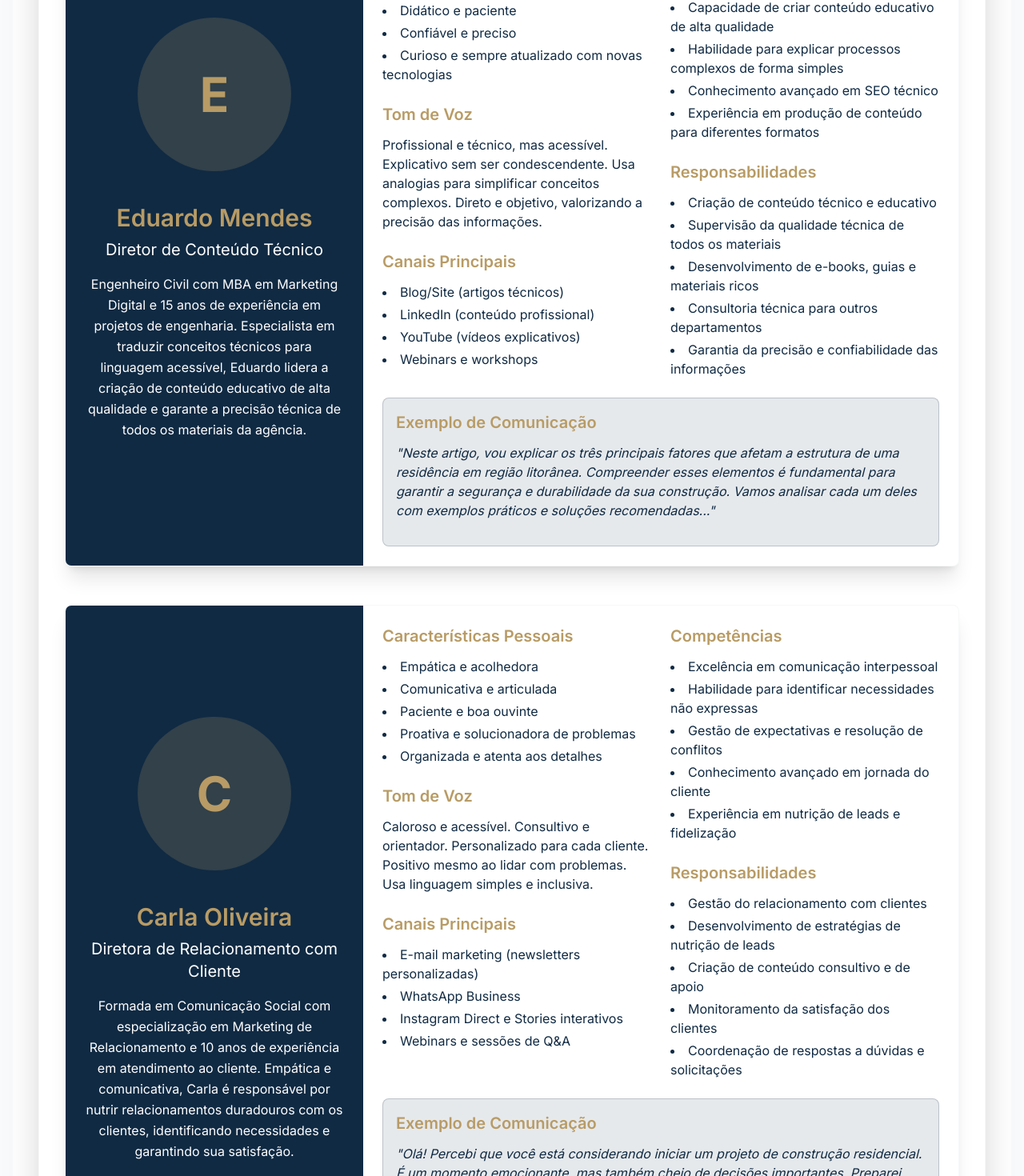
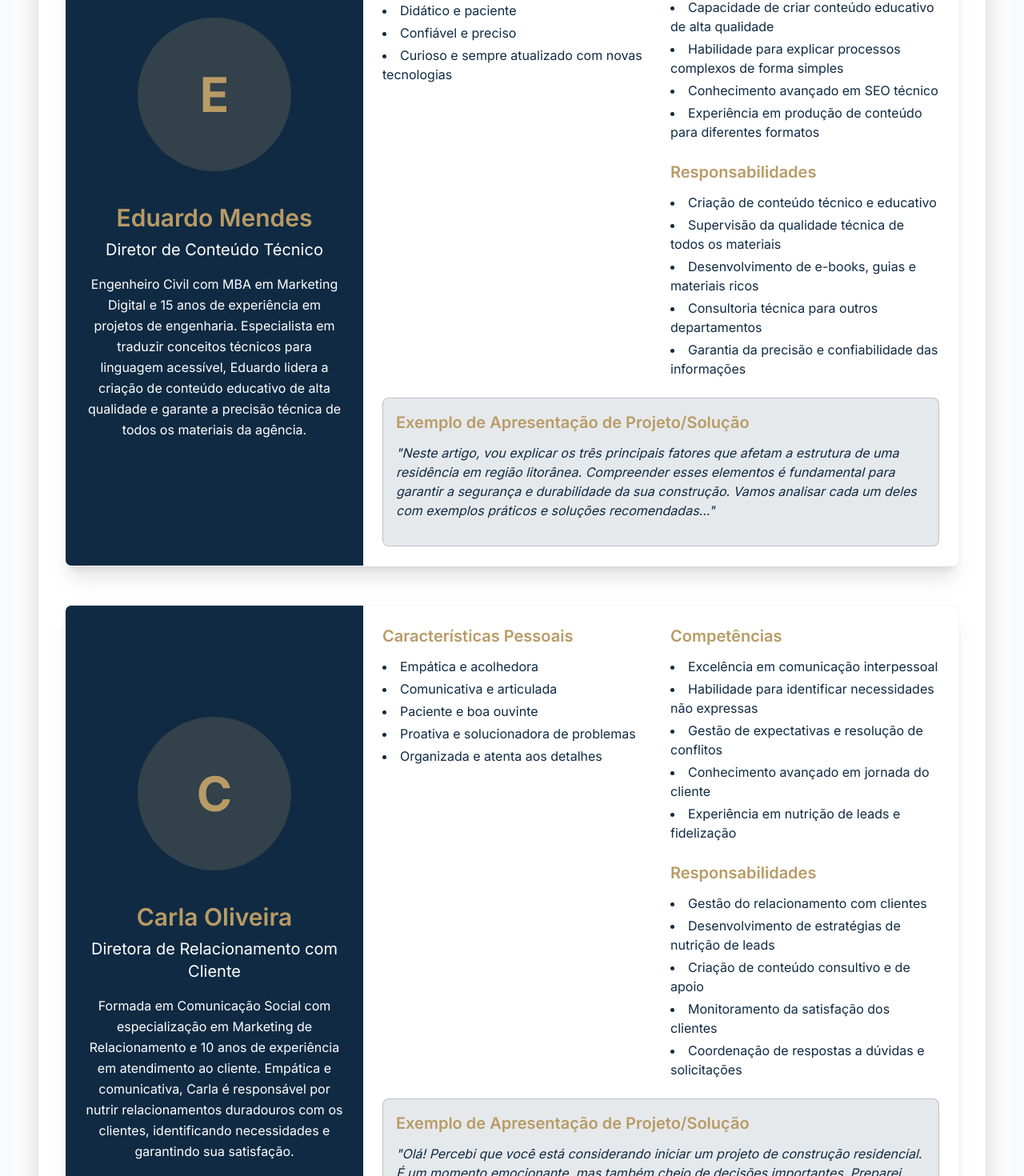
Before and after one commit to AgenciaNexus25/agencia-nexus-site, a Next.js app: page /sobre in a window 1280 px wide. Shown: the part 1576-3046 px from the top of the page at 80% size. Built offline with nearby package versions, Linux system fonts and the light colour scheme.

Commit message:
Ajuste na seção Nossa Equipe: removidos campos de tom de voz e canais principais, renomeado campo de exemplo para Apresentação de Projeto/Solução

```diff
--- a/src/app/sobre/page.tsx
+++ b/src/app/sobre/page.tsx
@@ -19,7 +19,6 @@ export default function SobrePage() {
         "Confiável e preciso",
         "Curioso e sempre atualizado com novas tecnologias"
       ],
-      tone: "Profissional e técnico, mas acessível. Explicativo sem ser condescendente. Usa analogias para simplificar conceitos complexos. Direto e objetivo, valorizando a precisão das informações.",
       skills: [
         "Domínio profundo de temas técnicos de engenharia e construção",
         "Capacidade de criar conteúdo educativo de alta qualidade",
@@ -34,8 +33,7 @@ export default function SobrePage() {
         "Consultoria técnica para outros departamentos",
         "Garantia da precisão e confiabilidade das informações"
       ],
-      channels: ["Blog/Site (artigos técnicos)", "LinkedIn (conteúdo profissional)", "YouTube (vídeos explicativos)", "Webinars e workshops"],
-      communication: "Neste artigo, vou explicar os três principais fatores que afetam a estrutura de uma residência em região litorânea. Compreender esses elementos é fundamental para garantir a segurança e durabilidade da sua construção. Vamos analisar cada um deles com exemplos práticos e soluções recomendadas..."
+      projectExample: "Neste artigo, vou explicar os três principais fatores que afetam a estrutura de uma residência em região litorânea. Compreender esses elementos é fundamental para garantir a segurança e durabilidade da sua construção. Vamos analisar cada um deles com exemplos práticos e soluções recomendadas..."
     },
     {
       name: "Carla Oliveira",
@@ -49,7 +47,6 @@ export default function SobrePage() {
         "Proativa e solucionadora de problemas",
         "Organizada e atenta aos detalhes"
       ],
-      tone: "Caloroso e acessível. Consultivo e orientador. Personalizado para cada cliente. Positivo mesmo ao lidar com problemas. Usa linguagem simples e inclusiva.",
       skills: [
         "Excelência em comunicação interpessoal",
         "Habilidade para identificar necessidades não expressas",
@@ -64,8 +61,7 @@ export default function SobrePage() {
         "Monitoramento da satisfação dos clientes",
         "Coordenação de respostas a dúvidas e solicitações"
       ],
-      channels: ["E-mail marketing (newsletters personalizadas)", "WhatsApp Business", "Instagram Direct e Stories interativos", "Webinars e sessões de Q&A"],
-      communication: "Olá! Percebi que você está considerando iniciar um projeto de construção residencial. É um momento emocionante, mas também cheio de decisões importantes. Preparei este guia com os 5 primeiros passos que recomendo para qualquer pessoa nessa fase. Se tiver dúvidas específicas sobre seu projeto, estou à disposição para conversarmos mais..."
+      projectExample: "Olá! Percebi que você está considerando iniciar um projeto de construção residencial. É um momento emocionante, mas também cheio de decisões importantes. Preparei este guia com os 5 primeiros passos que recomendo para qualquer pessoa nessa fase. Se tiver dúvidas específicas sobre seu projeto, estou à disposição para conversarmos mais..."
     },
     {
       name: "Rafael Torres",
@@ -79,7 +75,6 @@ export default function SobrePage() {
         "Inspirador e motivador",
         "Atento às tendências de mercado"
       ],
-      tone: "Profissional com toques de inspiração. Confiante e assertivo. Usa storytelling para engajar. Equilibra formalidade com proximidade. Inspirador e orientado a resultados.",
       skills: [
         "Expertise em branding e identidade visual",
         "Habilidade para desenvolver narrativas de marca impactantes",
@@ -94,8 +89,7 @@ export default function SobrePage() {
         "Criação de cases de sucesso e histórias de clientes",
         "Garantia da consistência da voz da marca"
       ],
-      channels: ["Instagram Feed (conteúdo institucional)", "Facebook (comunicação corporativa)", "Site (páginas institucionais)", "Apresentações e pitches para clientes"],
-      communication: "Estamos orgulhosos de apresentar mais um projeto transformador entregue pela Ecoss Engenharia. Esta residência em Cururupu não apenas atende aos mais altos padrões técnicos, mas também representa nossa missão de criar espaços que melhoram a vida das pessoas. Confira o antes e depois e descubra como nossa abordagem integrada fez a diferença..."
+      projectExample: "Estamos orgulhosos de apresentar mais um projeto transformador entregue pela Ecoss Engenharia. Esta residência em Cururupu não apenas atende aos mais altos padrões técnicos, mas também representa nossa missão de criar espaços que melhoram a vida das pessoas. Confira o antes e depois e descubra como nossa abordagem integrada fez a diferença..."
     },
     {
       name: "Juliana Martins",
@@ -109,7 +103,6 @@ export default function SobrePage() {
         "Curiosa e experimental",
         "Focada em resultados mensuráveis"
       ],
-      tone: "Objetivo e direto. Baseado em dados e evidências. Técnico quando necessário. Pragmático e orientado a soluções. Usa terminologia de marketing com clareza.",
       skills: [
         "Expertise em estratégias de marketing digital",
         "Domínio de ferramentas de análise e mensuração",
@@ -124,8 +117,7 @@ export default function SobrePage() {
         "Coordenação de testes A/B e experimentos",
         "Relatórios de performance e recomendações"
       ],
-      channels: ["Google Ads e Meta Ads", "Analytics e ferramentas de dados", "Plataformas de automação de marketing", "Dashboards e relatórios de performance"],
-      communication: "Nossa campanha para o serviço de regularização de imóveis alcançou um ROI de 320% no último trimestre. Identificamos que segmentar por bairros específicos e usar mensagens focadas em prazos legais aumentou nossa taxa de conversão em 28%. Para o próximo ciclo, recomendo ampliarmos o investimento neste segmento e testarmos novas abordagens criativas baseadas nos dados que coletamos..."
+      projectExample: "Nossa campanha para o serviço de regularização de imóveis alcançou um ROI de 320% no último trimestre. Identificamos que segmentar por bairros específicos e usar mensagens focadas em prazos legais aumentou nossa taxa de conversão em 28%. Para o próximo ciclo, recomendo ampliarmos o investimento neste segmento e testarmos novas abordagens criativas baseadas nos dados que coletamos..."
     },
     {
       name: "André Lima",
@@ -139,7 +131,6 @@ export default function SobrePage() {
         "Inovador e experimental",
         "Colaborativo e aberto a feedback"
       ],
-      tone: "Entusiástico e apaixonado. Visual e descritivo. Usa referências culturais e de design. Informal mas profissional. Valoriza a estética e a experiência sensorial.",
       skills: [
         "Domínio de ferramentas de design e edição (Adobe Creative Suite)",
         "Expertise em fotografia e direção de arte",
@@ -154,8 +145,7 @@ export default function SobrePage() {
         "Desenvolvimento de templates e guias de estilo",
         "Garantia da qualidade visual em todos os materiais"
       ],
-      channels: ["Instagram (conteúdo visual)", "YouTube (produção de vídeos)", "Pinterest (inspiração e referências)", "Portfólio visual e apresentações"],
-      communication: "Para este projeto, criamos uma linguagem visual que combina elementos técnicos da engenharia com a estética natural da região litorânea. Utilizamos uma paleta de azuis profundos contrastando com tons terrosos para representar a conexão entre a estrutura construída e o ambiente natural. Cada imagem foi cuidadosamente composta para destacar tanto a precisão técnica quanto o resultado estético final..."
+      projectExample: "Para este projeto, criamos uma linguagem visual que combina elementos técnicos da engenharia com a estética natural da região litorânea. Utilizamos uma paleta de azuis profundos contrastando com tons terrosos para representar a conexão entre a estrutura construída e o ambiente natural. Cada imagem foi cuidadosamente composta para destacar tanto a precisão técnica quanto o resultado estético final..."
     }
   ];
 
@@ -227,22 +217,12 @@ export default function SobrePage() {
                 {/* Detalhes do perfil */}
                 <div className="md:w-2/3 p-6">
                   <div className="grid md:grid-cols-2 gap-6">
-                    {/* Características e Tom de Voz */}
+                    {/* Características */}
                     <div>
                       <h4 className="text-xl font-semibold text-nexus-gold mb-3">Características Pessoais</h4>
                       <ul className="list-disc list-inside text-nexus-blue space-y-1 mb-6">
                         {member.characteristics.map((char, i) => (
                           <li key={i} className="text-base">{char}</li>
-                        ))}
-                      </ul>
-
-                      <h4 className="text-xl font-semibold text-nexus-gold mb-3">Tom de Voz</h4>
-                      <p className="text-nexus-blue text-base mb-6">{member.tone}</p>
-
-                      <h4 className="text-xl font-semibold text-nexus-gold mb-3">Canais Principais</h4>
-                      <ul className="list-disc list-inside text-nexus-blue space-y-1">
-                        {member.channels.map((channel, i) => (
-                          <li key={i} className="text-base">{channel}</li>
                         ))}
                       </ul>
                     </div>
@@ -265,10 +245,10 @@ export default function SobrePage() {
                     </div>
                   </div>
 
-                  {/* Exemplo de Comunicação */}
+                  {/* Exemplo de Apresentação de Projeto/Solução */}
                   <div className="mt-6 p-4 bg-nexus-blue/10 rounded-lg border border-nexus-blue/20">
-                    <h4 className="text-xl font-semibold text-nexus-gold mb-3">Exemplo de Comunicação</h4>
-                    <p className="text-nexus-blue text-base italic">&quot;{member.communication}&quot;</p>
+                    <h4 className="text-xl font-semibold text-nexus-gold mb-3">Exemplo de Apresentação de Projeto/Solução</h4>
+                    <p className="text-nexus-blue text-base italic">&quot;{member.projectExample}&quot;</p>
                   </div>
                 </div>
               </div>
```
